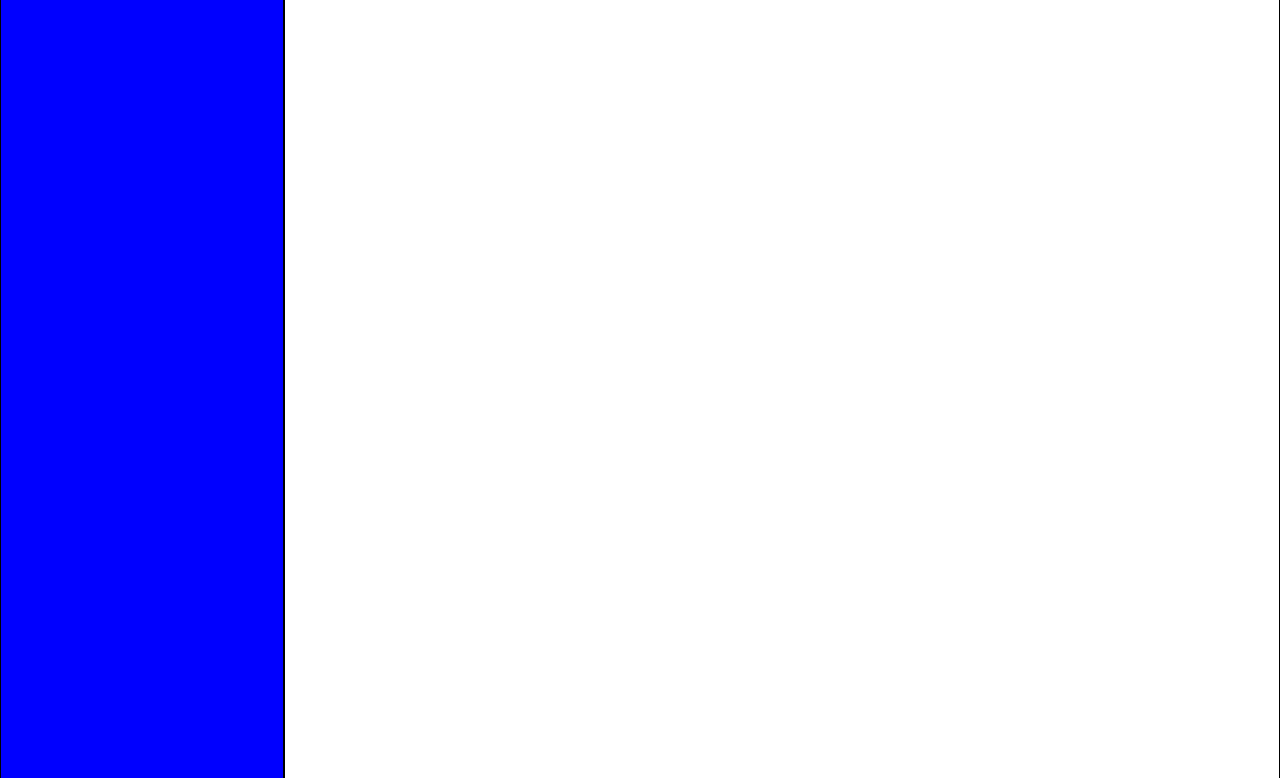
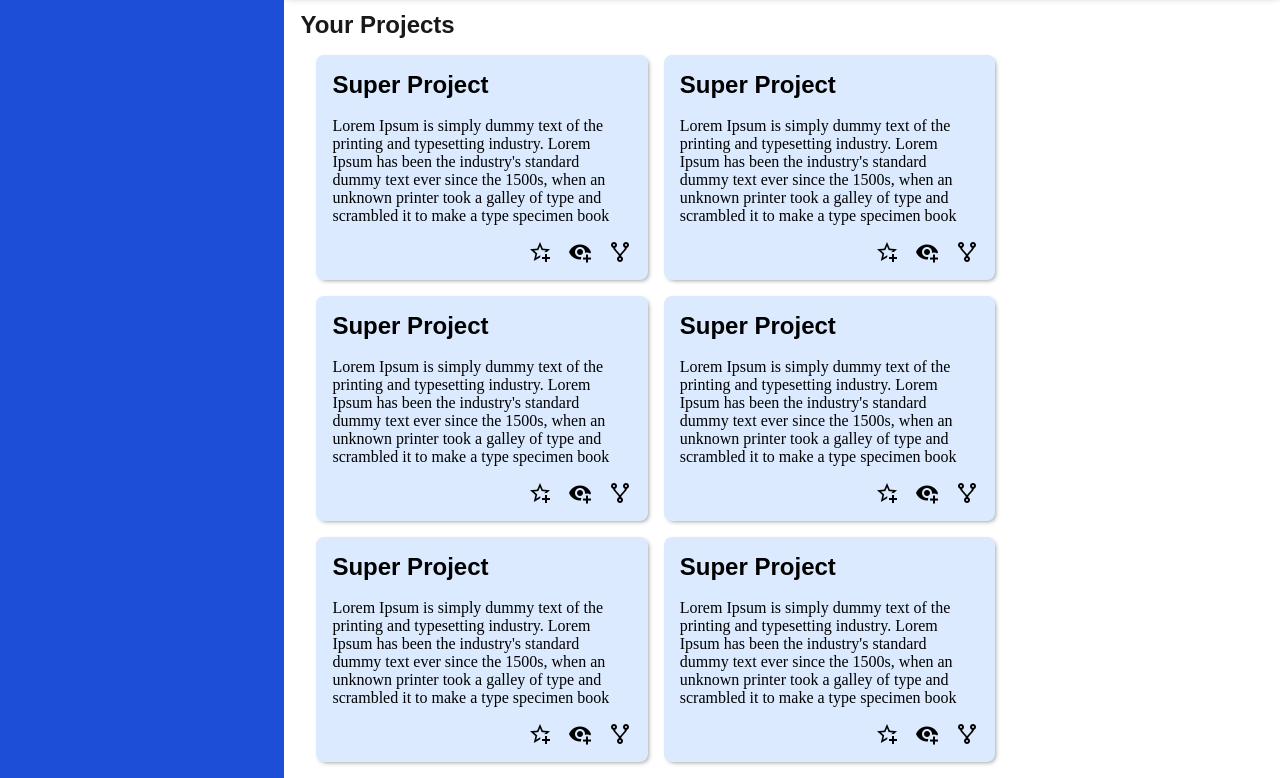
Before and after one commit to mishalp/admin-dashboard, a plain HTML site: page index.html in a window 1280 px wide. Shown: the part 229-1007 px from the top of the page. Drawn offline with Linux system fonts and the light colour scheme.

Commit message:
project section compleated, changed colors

```diff
--- a/index.html
+++ b/index.html
@@ -42,7 +42,32 @@
             </div>
         </div>
         <div class="contents">
+            <div class="left">
+                <p>Your Projects</p>
+                <div class="cards">
+                    <div class="card">
+                        <h3>Super Project</h3><br><p>Lorem Ipsum is simply dummy text of the printing and typesetting industry. Lorem Ipsum has been the industry's standard dummy text ever since the 1500s, when an unknown printer took a galley of type and scrambled it to make a type specimen book</p><div><img src="./assets/star-plus-outline.png"><img src="./assets/eye-plus.png"><img src="./assets/source-fork.png"></div>
+                    </div>
+                    <div class="card">
+                        <h3>Super Project</h3><br><p>Lorem Ipsum is simply dummy text of the printing and typesetting industry. Lorem Ipsum has been the industry's standard dummy text ever since the 1500s, when an unknown printer took a galley of type and scrambled it to make a type specimen book</p><div><img src="./assets/star-plus-outline.png"><img src="./assets/eye-plus.png"><img src="./assets/source-fork.png"></div>
+                    </div>
+                    <div class="card">
+                        <h3>Super Project</h3><br><p>Lorem Ipsum is simply dummy text of the printing and typesetting industry. Lorem Ipsum has been the industry's standard dummy text ever since the 1500s, when an unknown printer took a galley of type and scrambled it to make a type specimen book</p><div><img src="./assets/star-plus-outline.png"><img src="./assets/eye-plus.png"><img src="./assets/source-fork.png"></div>
+                    </div>
+                    <div class="card">
+                        <h3>Super Project</h3><br><p>Lorem Ipsum is simply dummy text of the printing and typesetting industry. Lorem Ipsum has been the industry's standard dummy text ever since the 1500s, when an unknown printer took a galley of type and scrambled it to make a type specimen book</p><div><img src="./assets/star-plus-outline.png"><img src="./assets/eye-plus.png"><img src="./assets/source-fork.png"></div>
+                    </div>
+                    <div class="card">
+                        <h3>Super Project</h3><br><p>Lorem Ipsum is simply dummy text of the printing and typesetting industry. Lorem Ipsum has been the industry's standard dummy text ever since the 1500s, when an unknown printer took a galley of type and scrambled it to make a type specimen book</p><div><img src="./assets/star-plus-outline.png"><img src="./assets/eye-plus.png"><img src="./assets/source-fork.png"></div>
+                    </div>
+                    <div class="card">
+                        <h3>Super Project</h3><br><p>Lorem Ipsum is simply dummy text of the printing and typesetting industry. Lorem Ipsum has been the industry's standard dummy text ever since the 1500s, when an unknown printer took a galley of type and scrambled it to make a type specimen book</p><div><img src="./assets/star-plus-outline.png"><img src="./assets/eye-plus.png"><img src="./assets/source-fork.png"></div>
+                    </div>
+                </div>
+            </div>
+            <div class="right">
 
+            </div>
         </div>
     </div>
 
--- a/style.css
+++ b/style.css
@@ -2,6 +2,8 @@
     margin: 0;
     padding: 0;
 }
+
+
 
 .container{
     display: grid;
@@ -9,23 +11,21 @@
     grid-template-rows: 1fr 4fr;
 }
 
-.container > *{
-    border: 1px solid black;
-}
-
 .sidebar{
     grid-column: 1 / 2;
     grid-row: 1 / 3;
-    background-color: blue;
+    background-color: #1d4ed8;
 }
 
 .header{
+    background-color: #dbeafe;
     grid-column: 2 / 3;
     grid-row: 1 / 2;
     padding: 1.5rem 3rem;
     display: grid;
     grid-template-columns: 1fr;
     gap: 1.5rem;
+    box-shadow: 0 3px 8px -2px gray;
 }
 
 .top > .left{
@@ -63,7 +63,7 @@
 }
 
 .bar{
-    background-color: rgb(137, 140, 143);
+    background-color: rgb(164, 175, 185);
     border-radius: 1rem;
     height: 2rem;
     flex: 1;
@@ -100,12 +100,56 @@
     display: grid;
     grid-template-columns: repeat(3, 1fr);
     gap: 1.5rem;
-    align-items: center;
+    align-items: end;
 }
 .bottom > .right > button{
     border-radius: 1rem;
-    background-color: blue;
+    background-color: #1d4ed8;
     color: white;
-    height: 2rem;
+    height: 2.5rem;
     border: none;
+    font-size: 1rem;
 }
+
+.contents{
+    padding: 1rem;
+    display: grid;
+    grid-template-columns: 3fr 1fr;
+    gap: 1rem;
+}
+
+.contents > .left > .cards{
+    display: grid;
+    grid-template-columns: repeat(auto-fit, minmax(300px, 2fr));
+    gap: 1rem;
+    margin: 1rem;
+}
+
+.cards > .card{
+    background-color: #dbeafe;
+    padding: 1rem;
+    border-radius: .5rem;
+    box-shadow: 2px 2px 5px -2px gray;
+}
+
+.cards > .card > div{
+    display: flex;
+    justify-content: end;
+    margin-top: 15px;
+}
+
+.cards > .card > h3{
+    font-family: sans-serif;
+    font-size: 1.5rem;
+}
+
+.cards > .card > div > *{
+    margin-left: 1rem;
+}
+
+.contents > .left > p{
+    color: rgb(25, 25, 25);
+    font-family: Arial, Helvetica, sans-serif;
+    font-weight: bolder;
+    font-size: 1.5rem;
+}
```
Also changed, not shown: assets/eye-plus.png (added), assets/source-fork.png (added), assets/star-plus-outline.png (added).
